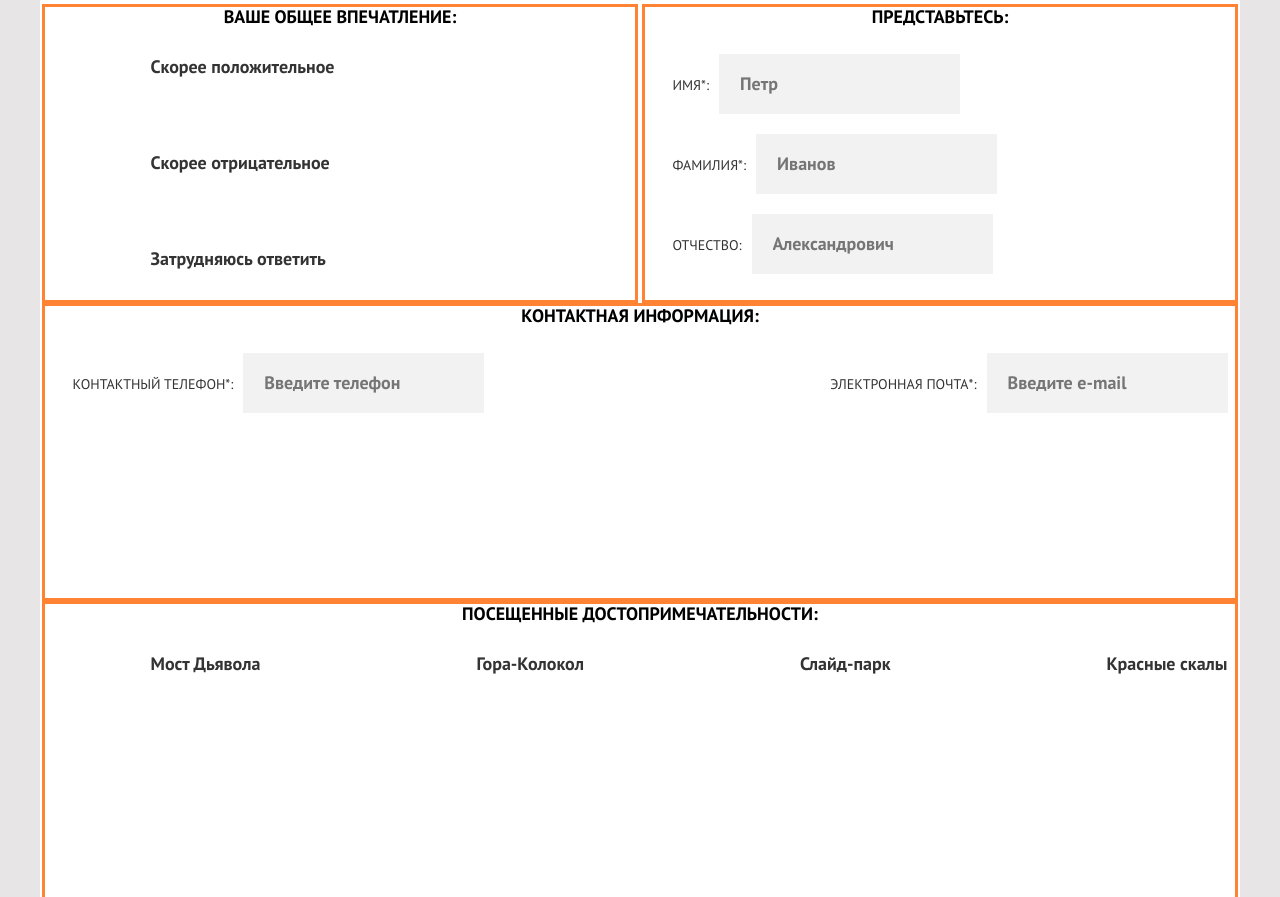
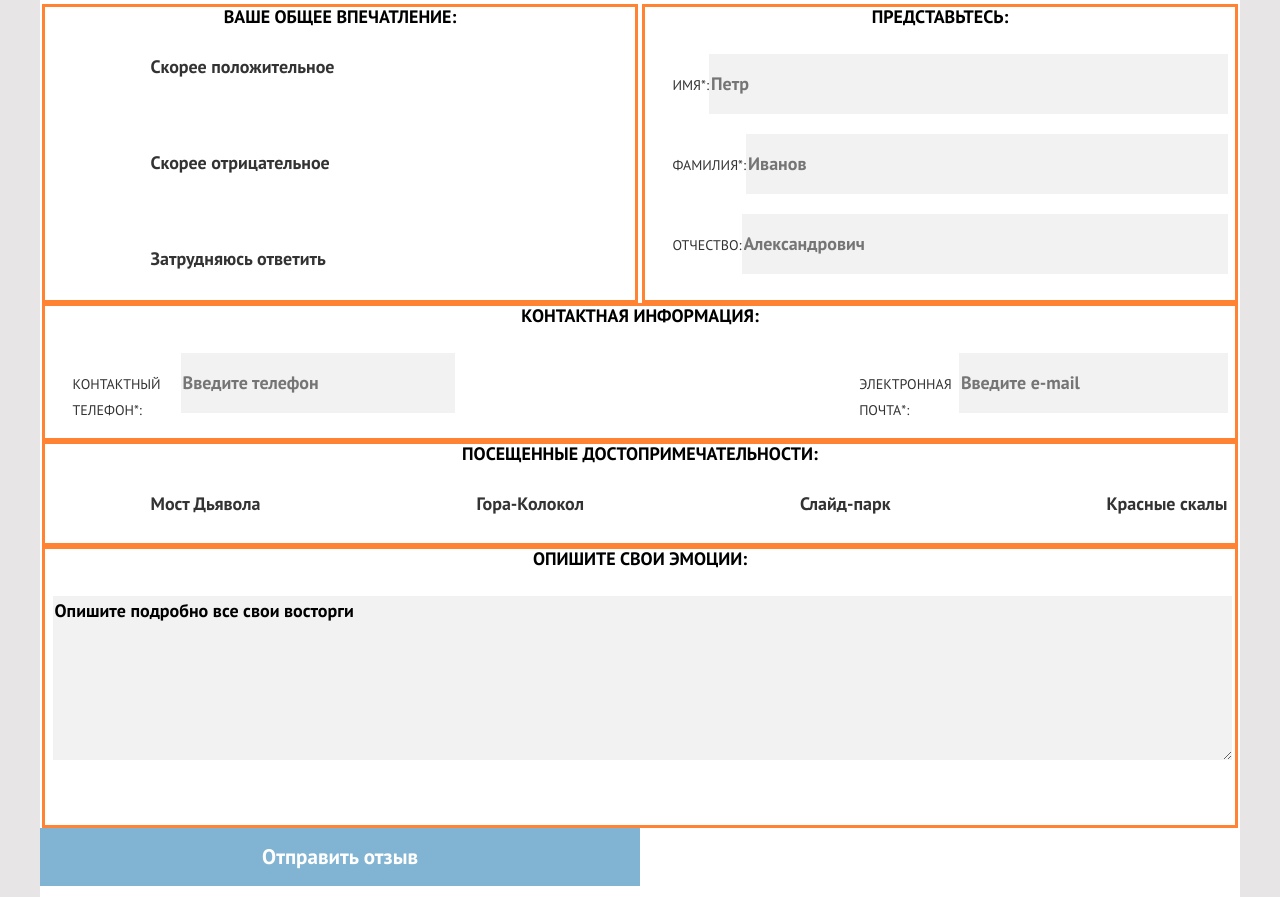
Before and after one commit to dtumanenkov/29559-sedona-23, a website: page source/form.html in a window 1280 px wide. Shown: the part 732-1629 px from the top of the page. Drawn offline with nearby package versions, Linux system fonts and the light colour scheme; files that its build step writes are made by us from their sources.

Commit message:
input_align

```diff
--- a/source/form.html
+++ b/source/form.html
@@ -46,13 +46,13 @@
               <legend class="default-form__title">Представьтесь:</legend>
               <ul class="default-form__list">
                 <li>
-                  <label class="default-form__label default-form__label--text">Имя*:<input class="default-form__input" type="text" placeholder="Петр" name="name"></label>
+                  <label class="default-form__label default-form__label--text">Имя*:</label><input class="default-form__input" type="text" placeholder="Петр" name="name">
                 </li>
                 <li>
-                  <label class="default-form__label default-form__label--text">Фамилия*:<input class="default-form__input" type="text" placeholder="Иванов" name="surname"></label>
+                  <label class="default-form__label default-form__label--text">Фамилия*:</label><input class="default-form__input" type="text" placeholder="Иванов" name="surname">
                 </li>
                 <li>
-                  <label class="default-form__label default-form__label--text">Отчество:<input class="default-form__input" type="text" placeholder="Александрович" name="middle-name"></label>
+                  <label class="default-form__label default-form__label--text">Отчество:</label><input class="default-form__input" type="text" placeholder="Александрович" name="middle-name">
                 </li>
               </ul>
             </fieldset>
@@ -60,10 +60,10 @@
               <legend class="default-form__title">Контактная информация:</legend>
               <ul class="default-form__list default-form__list--contacts">
                 <li>
-                  <label class="default-form__label--text">Контактный телефон*:<input class="default-form__input" type="tel" placeholder="Введите телефон" name="phone"></label>
+                  <label class="default-form__label--text">Контактный телефон*:</label><input class="default-form__input" type="tel" placeholder="Введите телефон" name="phone">
                 </li>
                 <li>
-                  <label class="default-form__label--text">Электронная почта*:<input class="default-form__input" type="email" placeholder="Введите e-mail" name="email"></label>
+                  <label class="default-form__label--text">Электронная почта*:</label><input class="default-form__input" type="email" placeholder="Введите e-mail" name="email">
                 </li>
               </ul>
             </fieldset>
--- a/source/sass/blocks/advantages.scss
+++ b/source/sass/blocks/advantages.scss
@@ -32,7 +32,6 @@
   @media (min-width: $tablet-width) {
     display: grid;
     grid-template-columns: repeat(3, $tablet-width/3);
-    grid-template-rows: 256px 330px;
     grid-gap: 0;
     grid-template-areas:
       "advantages__header advantages__picture advantages__picture"
--- a/source/sass/blocks/button.scss
+++ b/source/sass/blocks/button.scss
@@ -4,7 +4,6 @@
   line-height: 26px;
   color: $basic-white;
   background-color: $basic-blue;
-  padding: 15px 32px 18px 32px;
   border: 0;
-  min-width: 280px;
+  height: 58px;
 }
--- a/source/sass/blocks/default-form.scss
+++ b/source/sass/blocks/default-form.scss
@@ -43,6 +43,12 @@
   }
 }
 
+.default-form__list li {
+  display: flex;
+  flex-direction: row;
+  align-items: baseline;
+}
+
 .default-form__label {
   color: $dark-gray;
   font-size: 14px;
@@ -77,10 +83,9 @@
   font-weight: 700;
   font-size: 18px;
   border: 0;
+  width: 100%;
   height: 58px;
   margin-bottom: 20px;
-  padding-left: 21px;
-  margin-left: 10px;
 }
 
 .default-form__radio {
@@ -89,15 +94,13 @@
 }
 
 .default-form__textarea {
-  width: 235px;
+  width: 100%;
   height: 160px;
   font-size: 18px;
   line-height: 26px;
   font-weight: 700;
   background-color: $input-background;
   border: 0;
-  padding-left: 22px;
-  padding-right: 22px;
   margin-bottom: 51px;
 }
 
--- a/source/sass/blocks/feedback.scss
+++ b/source/sass/blocks/feedback.scss
@@ -18,7 +18,6 @@
   @media (min-width: $tablet-width) {
     display: grid;
     grid-template-columns: repeat(2, 1fr);
-    grid-template-rows: repeat(5, 1fr);
     grid-gap: 0;
     grid-template-areas:
       "feedback__fieldset--impression feedback__fieldset--person"
--- a/source/sass/blocks/site-list.scss
+++ b/source/sass/blocks/site-list.scss
@@ -29,7 +29,9 @@
   }
 
   &:nth-child(4n+2) {
-    margin-right: $tablet-width/5;
+    @media (min-width: $tablet-width) {
+      margin-right: $tablet-width/5;
+    }
 
     @media (min-width: $desktop-width) {
       margin-right: $desktop-width/5;
```
